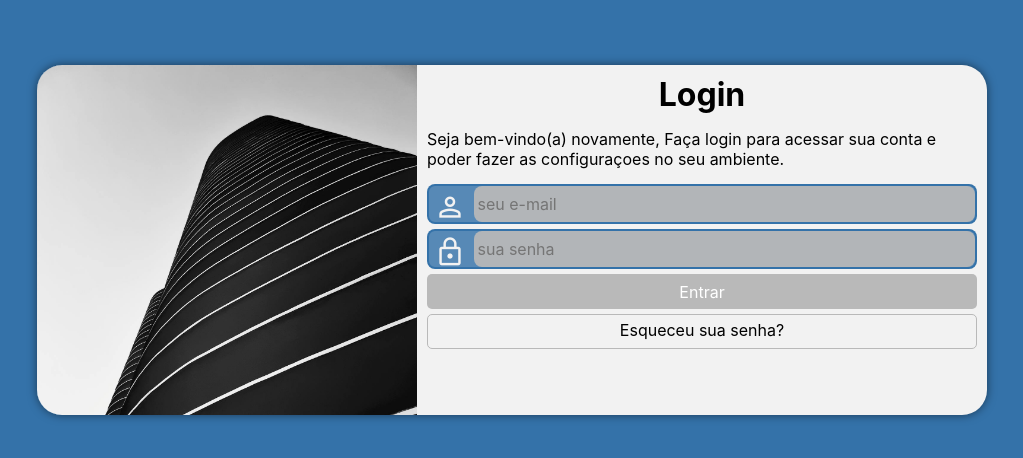
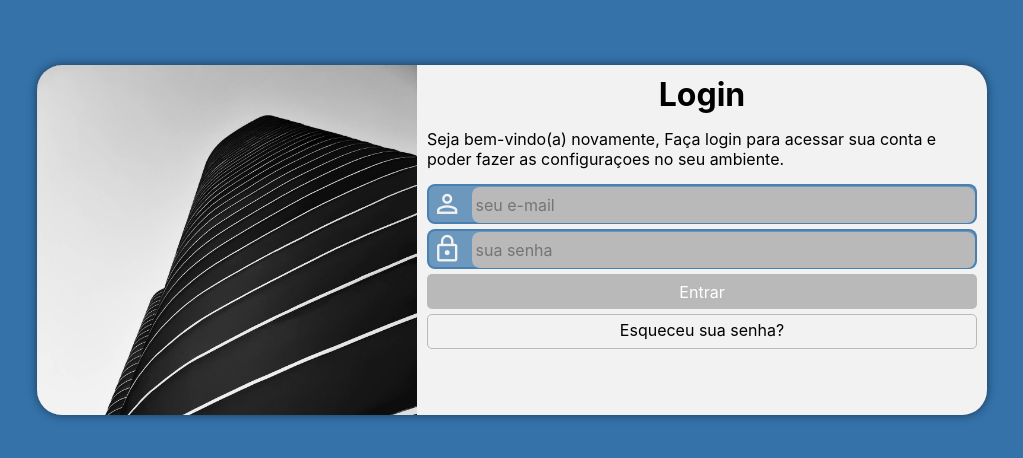
Before and after one commit to endryus7/projeto-login, a plain HTML site: page index.html in a window 1280 px wide. Shown: the part 160-618 px from the top of the page, without its empty margins (128-1151 px from the left). Drawn offline with nearby package versions, Linux system fonts and the light colour scheme.

Commit message:
arrumando o projeto-login

```diff
--- a/estilos/style.css
+++ b/estilos/style.css
@@ -67,8 +67,8 @@ div#formulario > p {
 }
 
 form > div.campo {
-    background-color: #2a6ba5c5;
-    border: 2px solid #2a6ba5c5;
+    background-color: #2a6ca5ab;
+    border: 2px solid #2a6ca58e;
     display: block;
     width: 100%;
     height: 40px;
@@ -82,20 +82,20 @@ div.campo > label {
 
 div.campo > span {
     color: #F2F2F2;
-    font-size: 2em;
-    width: 40px;
-    padding: 5px;
+    font-size: 1.9em;
+    width: 38px;
+    padding: 3px;
 }
 
 div.campo > input{
-    background-color: #b9b9b9ee;
+    background-color: #b9b9b9;
     font-size: 1em;
-    width: calc(100% - 45px);
+    width: calc(100% - 43px);
     height: 100%;
     border: 0px;
     border-radius: 8px;
     padding: 4px;
-    transform: translateY(-13px);
+    transform: translateY(-8px);
 }
 
 div.campo > input:focus-within {
```
